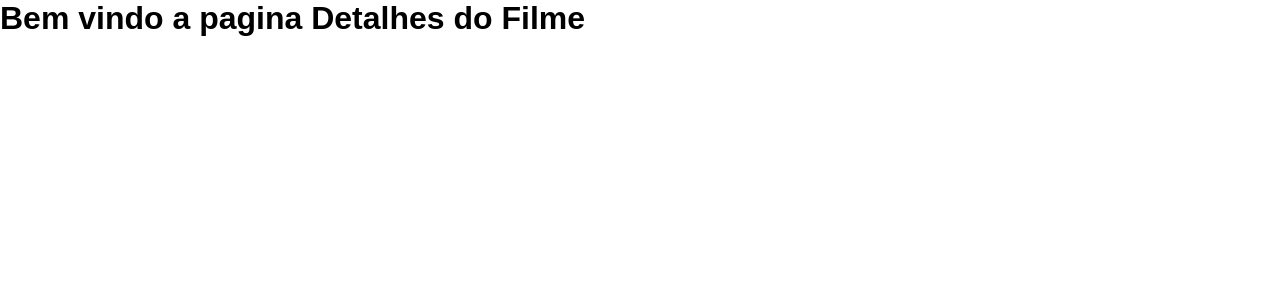
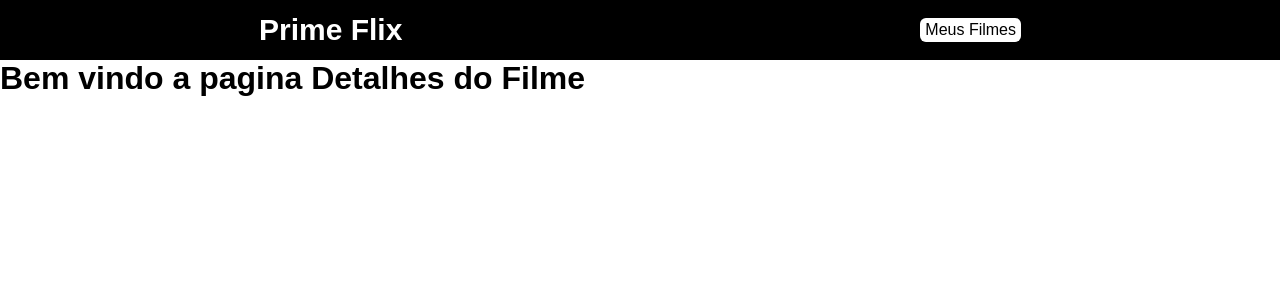
Before and after one commit to LeoTomio/SuperFlix, a React (Create React App) app: page /filme/1 in a window 1280 px wide. Shown: the top 300 px of the page. Built offline with nearby package versions, Linux system fonts and the light colour scheme.

Commit message:
0.0.2 -> Consumindo Api, e mostrando filmes

```diff
--- a/package.json
+++ b/package.json
@@ -1,11 +1,12 @@
 {
   "name": "superflix",
-  "version": "0.0.1",
+  "version": "0.0.2",
   "private": true,
   "dependencies": {
     "@testing-library/jest-dom": "^5.16.5",
     "@testing-library/react": "^13.4.0",
     "@testing-library/user-event": "^13.5.0",
+    "axios": "^1.1.3",
     "react": "^18.2.0",
     "react-dom": "^18.2.0",
     "react-router-dom": "^6.4.3",
--- a/src/App.js
+++ b/src/App.js
@@ -1,4 +1,5 @@
 import RoutesApp from './routes'
+
 
 function App() {
   return (
--- a/src/components/Header/index.js
+++ b/src/components/Header/index.js
@@ -1,7 +1,11 @@
+import './style.css'
+import {Link} from 'react-router-dom'
+
 function Header() {
     return (
         <header>
-            <h1>Teste Header</h1>
+            <Link className='logo' to="/">Prime Flix</Link>
+            <Link className='favoritos' to="/favoritos">Meus Filmes</Link>
         </header>
     )
 }
--- /dev/null
+++ b/src/components/Header/style.css
@@ -0,0 +1,25 @@
+header {
+    display: flex;
+    align-items: center;
+    justify-content: space-around;
+    width: 100%;
+    height: 60px;
+    background-color: #000000;
+}
+
+.logo {
+    text-decoration: none;
+    font-size: 30px;
+    cursor: pointer;
+    color: #fff;
+    font-weight: bold;
+}
+
+.favoritos {
+    text-decoration: none;
+    cursor: pointer;
+    background-color: #FFF;
+    padding: 3px 5px;
+    color: #000000;
+    border-radius: 6px;
+}
--- a/src/pages/Home/index.js
+++ b/src/pages/Home/index.js
@@ -1,7 +1,47 @@
+import { useEffect, useState } from 'react'
+import { Link } from 'react-router-dom'
+import api from '../../services/api'
+import './style.css'
+//URL DA API : /movie/latest?api_key=b0e0b492cd887aede31ca030d554b60b&language=pt-br
+
 function Home() {
+
+    const [filmes, setFilmes] = useState([])
+
+
+    useEffect(() => {
+
+        async function loadFilmes() {
+            const response = await api.get("movie/now_playing", {
+                params: {
+                    api_key: 'b0e0b492cd887aede31ca030d554b60b',
+                    language: 'pt-BR',
+                    page: 1
+                }
+            })
+            //console.log(response.data.results.slice(0,10));
+            setFilmes(response.data.results.slice(0, 10))
+        }
+
+        loadFilmes()
+    })
+
+
+
     return (
-        <div>
-            <h1>Bem vindo a Home</h1>
+        <div className='container'>
+            <div className='lista-filmes'>
+                {filmes.map((filme) => {
+                    return (
+                        <article key={filme.id}>
+                            <strong>{filme.title}</strong>
+                            <img src={`https://image.tmdb.org/t/p/original/${filme.poster_path}`} alt={filme.title} />
+                            <Link to={`/filme/${filme.id}`}> Acessar </Link>
+                        </article>
+                    )
+                })}
+                <h1>Bem vindo a Home</h1>
+            </div>
         </div>
     )
 }
--- /dev/null
+++ b/src/pages/Home/style.css
@@ -0,0 +1,42 @@
+.lista-filmes {
+    max-width: 800px;
+    margin: 14px auto;
+
+}
+
+.lista-filmes article{
+    width: 100%;
+    background-color: #fff;
+    padding: 15px;
+    border-radius: 4px;
+}
+
+.lista-filmes strong{
+    margin-bottom: 14px;
+    text-align: center;
+    font-size: 22px;
+    display: block;
+}
+
+.lista-filmes img{
+    width: 900px;
+    max-width: 100%;
+    max-height: 340px;
+    object-fit: cover;
+    display: block;
+    border-top-left-radius: 20px;
+    border-top-right-radius: 20px;
+}
+
+.lista-filmes a{
+    display: flex;
+    align-items: center;
+    justify-content: center;
+    padding: 10px 0;
+    font-size: 24px;
+    background-color: #116FEB;
+    text-decoration: none;
+    color: #fff;
+    border-bottom-left-radius: 20px;
+    border-bottom-right-radius: 20px;
+}
--- a/src/routes.js
+++ b/src/routes.js
@@ -1,11 +1,12 @@
 import { BrowserRouter, Routes, Route } from "react-router-dom";
 import Home from './pages/Home'
 import Filme from './pages/Filme'
-
+import Header from './components/Header'
 
 function RoutesApp() {
     return (
         <BrowserRouter>
+            <Header />
             <Routes>
                 <Route path='/' element={<Home />} />
                 <Route path='/filme/:id_filme' element={<Filme />} />
--- /dev/null
+++ b/src/services/api.js
@@ -0,0 +1,10 @@
+import axios from 'axios'
+//Base da URL : https://api.themoviedb.org/3
+//URL DA API : /movie/latest?api_key=b0e0b492cd887aede31ca030d554b60b&language=pt-br
+// http://api.themoviedb.org/3/movie/now_playing?api_key=b0e0b492cd887aede31ca030d554b60b&language=pt-br
+
+const api = axios.create({
+    baseURL: 'https://api.themoviedb.org/3'
+});
+
+export default api;
```
Also changed, not shown: 1 other file (tests, documents, lock files or other folders).
